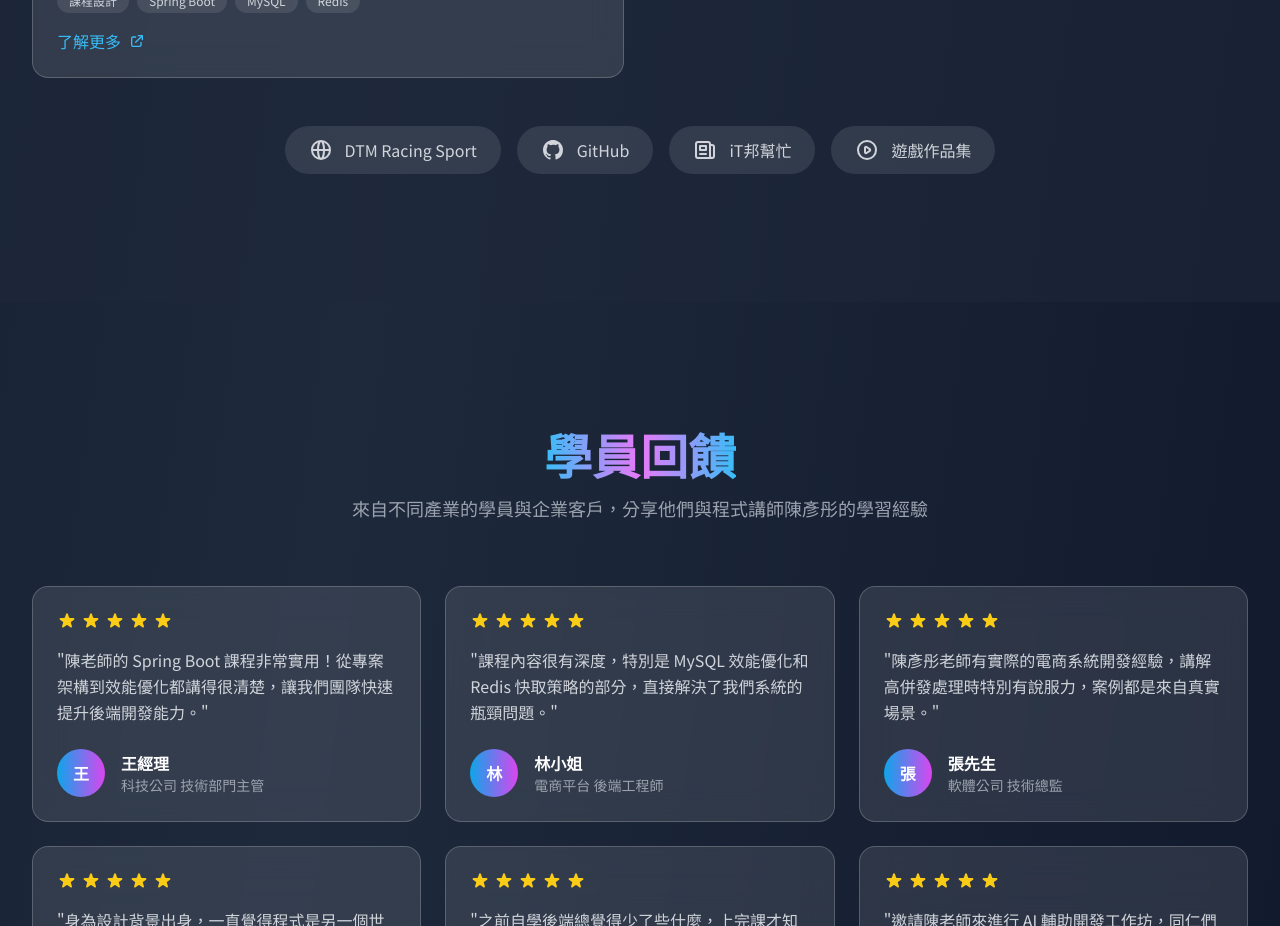
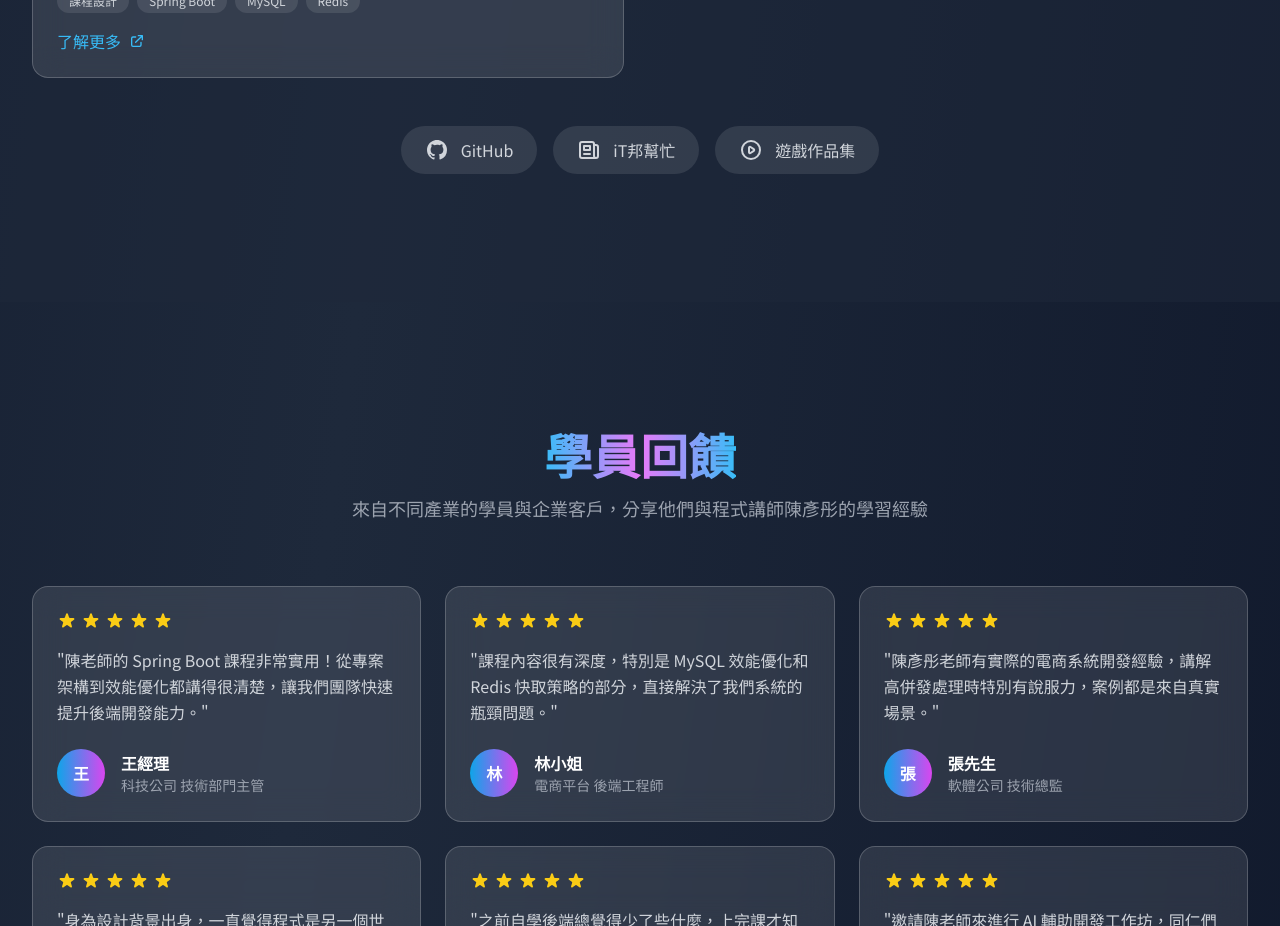
Before and after one commit to yanchen184/ai-lecturer-bob, a React (Vite) app: page /#/ in a window 1280 px wide. Shown: the part 6460-7386 px from the top of the page. Built offline with nearby package versions, Linux system fonts and the light colour scheme.

Commit message:
fix: 移除底部多餘的 DTM 快捷連結，保持簡潔 (v1.3.0)
Co-Authored-By: Claude Opus 4.6 <noreply@anthropic.com>

```diff
--- a/src/sections/Portfolio.tsx
+++ b/src/sections/Portfolio.tsx
@@ -158,17 +158,6 @@ const Portfolio = () => {
         {/* External Links */}
         <div className="mt-12 flex flex-wrap justify-center gap-4">
           <a
-            href="https://dtmracingsport.com/"
-            target="_blank"
-            rel="noopener noreferrer"
-            className="inline-flex items-center gap-3 px-6 py-3 bg-white/10 text-gray-300 rounded-full hover:bg-white/20 transition-all"
-          >
-            <svg className="w-6 h-6" fill="none" stroke="currentColor" viewBox="0 0 24 24">
-              <path strokeLinecap="round" strokeLinejoin="round" strokeWidth={2} d="M21 12a9 9 0 01-9 9m9-9a9 9 0 00-9-9m9 9H3m9 9a9 9 0 01-9-9m9 9c1.657 0 3-4.03 3-9s-1.343-9-3-9m0 18c-1.657 0-3-4.03-3-9s1.343-9 3-9m-9 9a9 9 0 019-9" />
-            </svg>
-            <span>DTM Racing Sport</span>
-          </a>
-          <a
             href="https://github.com/yanchen184"
             target="_blank"
             rel="noopener noreferrer"
```
